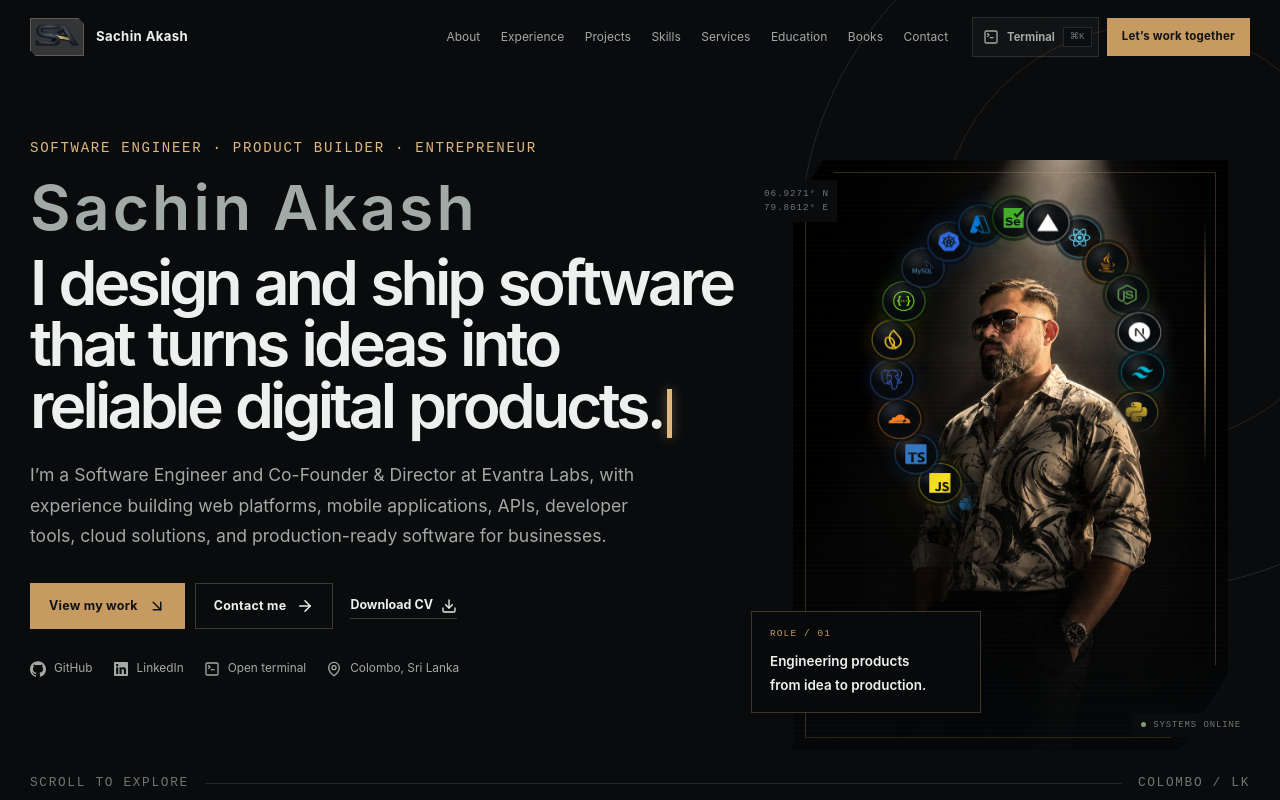
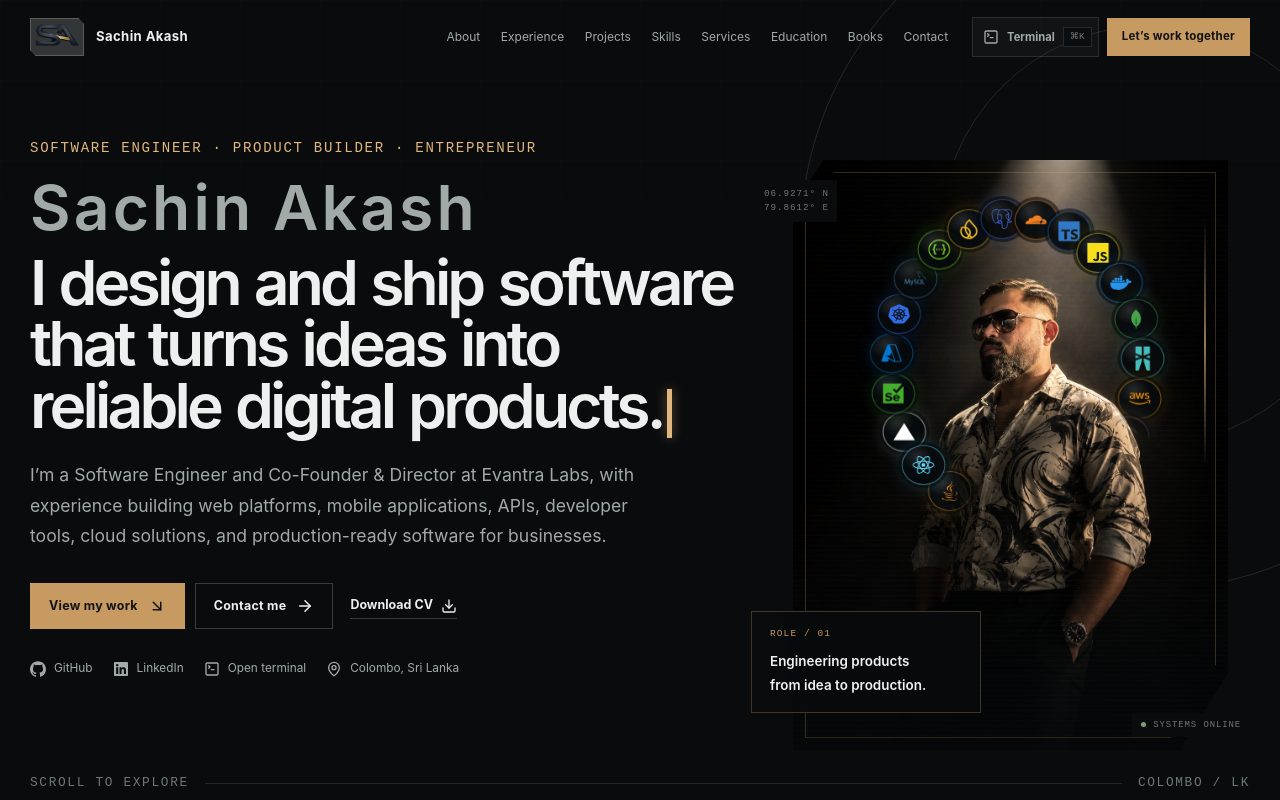
Before and after one commit to SachinAkash01/sachinakash.dev, a React (Vite) app in the folder sachinakash.dev/: page / in a window 1280 px wide. Shown: the top 800 px of the page. Built offline with nearby package versions, Linux system fonts and the light colour scheme.

Commit message:
Add forward pulling animation to the potrait tech icons

```diff
--- a/sachinakash.dev/src/index.css
+++ b/sachinakash.dev/src/index.css
@@ -680,6 +680,7 @@ h3 {
   --portrait-orbit-size: 370px;
   --portrait-orbit-radius: -148px;
   --portrait-planet-size: 40px;
+  --portrait-orbit-build-duration: 2.35s;
   position: absolute;
   z-index: 5;
   top: 35%;
@@ -722,9 +723,8 @@ h3 {
 .portrait-tech-orbit__track {
   transform-origin: center;
   will-change: transform;
-  animation:
-    portrait-orbit-intro 2.6s cubic-bezier(0.16, 1, 0.3, 1) both,
-    portrait-orbit-loop 52s linear 2.6s infinite;
+  animation: portrait-orbit-loop 52s linear var(--portrait-orbit-build-duration)
+    infinite;
 }
 .portrait-tech-orbit__planet {
   position: absolute;
@@ -732,19 +732,23 @@ h3 {
   left: 50%;
   width: var(--portrait-planet-size);
   height: var(--portrait-planet-size);
+  z-index: var(--portrait-orbit-stack-order);
   translate: -50% -50%;
   transform: rotate(var(--portrait-orbit-angle))
     translateY(var(--portrait-orbit-radius))
     rotate(var(--portrait-orbit-angle-negative));
+  opacity: 0;
+  will-change: transform, opacity;
+  animation: portrait-orbit-build var(--portrait-orbit-build-duration)
+    cubic-bezier(0.16, 0.84, 0.34, 0.98) both;
 }
 .portrait-tech-orbit__face {
   display: block;
   width: 100%;
   height: 100%;
   transform-origin: center;
-  animation:
-    portrait-orbit-face-intro 2.6s cubic-bezier(0.16, 1, 0.3, 1) both,
-    portrait-orbit-face-loop 52s linear 2.6s infinite;
+  animation: portrait-orbit-face-loop 52s linear
+    var(--portrait-orbit-build-duration) infinite;
 }
 .portrait-tech-orbit__core {
   display: grid;
@@ -774,12 +778,21 @@ h3 {
 .portrait-tech-orbit__core--wordmark {
   padding: 6px;
 }
-@keyframes portrait-orbit-intro {
-  from {
-    transform: rotate(-210deg);
-  }
-  to {
-    transform: rotate(0deg);
+@keyframes portrait-orbit-build {
+  0% {
+    opacity: 0;
+    transform: rotate(var(--portrait-orbit-start-angle))
+      translateY(var(--portrait-orbit-radius))
+      rotate(var(--portrait-orbit-start-angle-negative)) scale(0.72);
+  }
+  10% {
+    opacity: 1;
+  }
+  100% {
+    opacity: 1;
+    transform: rotate(var(--portrait-orbit-angle))
+      translateY(var(--portrait-orbit-radius))
+      rotate(var(--portrait-orbit-angle-negative)) scale(1);
   }
 }
 @keyframes portrait-orbit-loop {
@@ -788,14 +801,6 @@ h3 {
   }
   to {
     transform: rotate(360deg);
-  }
-}
-@keyframes portrait-orbit-face-intro {
-  from {
-    transform: rotate(210deg);
-  }
-  to {
-    transform: rotate(0deg);
   }
 }
 @keyframes portrait-orbit-face-loop {
@@ -3876,6 +3881,10 @@ h3 {
     animation: none !important;
     transform: rotate(0deg);
   }
+  .portrait-tech-orbit__planet {
+    animation: none !important;
+    opacity: 1;
+  }
   *,
   *::before,
   *::after {
--- a/sachinakash.dev/src/pages/HomePage.tsx
+++ b/sachinakash.dev/src/pages/HomePage.tsx
@@ -118,13 +118,17 @@ const portraitTechnologies: PortraitTechnology[] = [
 ];
 
 function PortraitTechnologyOrbit() {
+  const entryAngle = 212;
+
   return (
     <div className="portrait-tech-orbit" aria-hidden="true">
       <div className="portrait-tech-orbit__plane">
         <div className="portrait-tech-orbit__track">
           {portraitTechnologies.map((technology, index) => {
             const TechnologyIcon = technology.Icon;
-            const angle = (360 / portraitTechnologies.length) * index;
+            const orbitStep = 360 / portraitTechnologies.length;
+            const angle = entryAngle + 360 - orbitStep * (index + 1);
+            const startAngle = entryAngle - index * 0.65;
             return (
               <span
                 className="portrait-tech-orbit__planet"
@@ -133,6 +137,10 @@ function PortraitTechnologyOrbit() {
                   {
                     "--portrait-orbit-angle": `${angle}deg`,
                     "--portrait-orbit-angle-negative": `${-angle}deg`,
+                    "--portrait-orbit-start-angle": `${startAngle}deg`,
+                    "--portrait-orbit-start-angle-negative": `${-startAngle}deg`,
+                    "--portrait-orbit-stack-order":
+                      portraitTechnologies.length - index,
                     "--portrait-planet-color": technology.color,
                   } as CSSProperties
                 }
```
